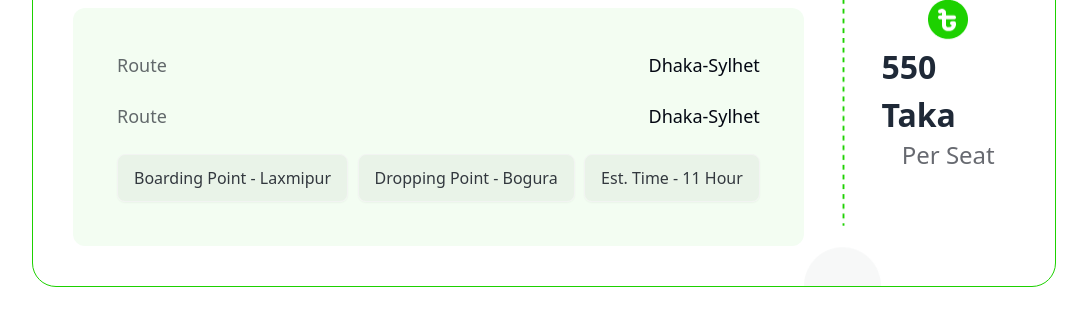
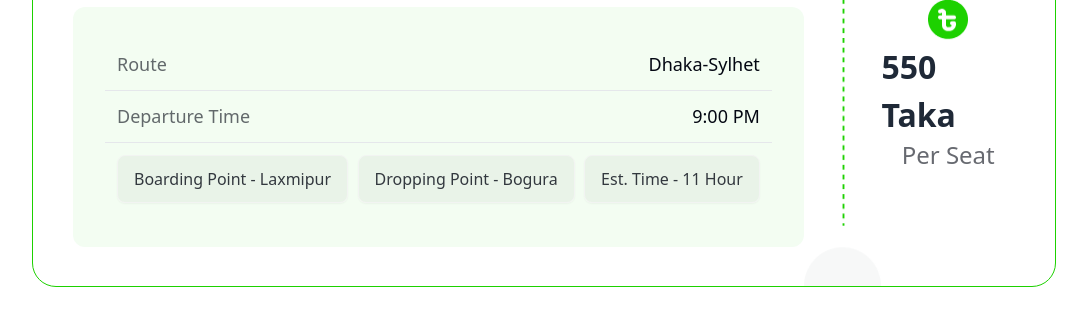
Before and after one commit to Sabbish99/Buy_Tickets, a plain HTML site: page index.html in a window 1280 px wide. Shown: the part 1730-2055 px from the top of the page, without its empty margins (96-1183 px from the left). Drawn offline with nearby package versions, Linux system fonts and the light colour scheme.

Commit message:
s paribahan

```diff
--- a/index.html
+++ b/index.html
@@ -268,14 +268,16 @@
                   Dhaka-Sylhet
                 </p>
               </div>
+              <hr />
               <div class="flex justify-between p-3">
                 <p class="text-[18px] font-medium text-[#030712] opacity-60">
-                  Route
+                  Departure Time
                 </p>
                 <p class="text-[18px] font-medium text-[#030712] opacity-100">
-                  Dhaka-Sylhet
+                  9:00 PM
                 </p>
               </div>
+              <hr />
 
               <div class="flex justify-between p-3">
                 <button
```
